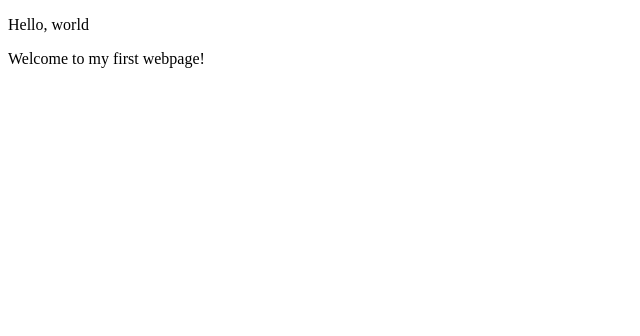
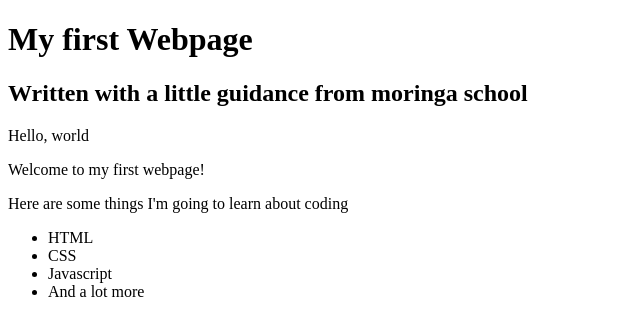
Before and after one commit to brandy-code/webpage, a plain HTML site: page my-first-webpage.html in a window 1280 px wide. Shown: the whole page, without its empty margins (0-640 px from the left). Drawn offline with Linux system fonts and the light colour scheme.

Commit message:
add list elements

```diff
--- a/my-first-webpage.html
+++ b/my-first-webpage.html
@@ -4,7 +4,18 @@
     <title>My first webpage!</title>
   </head>
   <body>
+    <h1>My first Webpage</h1>
+    <h2>Written with a little guidance from moringa school</h2>
+
     <p>Hello, world</p>
     <p>Welcome to my first webpage!</p>
+
+    <p>Here are some things I'm going to learn about coding</p>
+    <ul>
+      <li>HTML</li>
+      <li>CSS</li>
+      <li>Javascript</li>
+      <li>And a lot more</li>
+    </ul>
   </body>
 </html>
```
